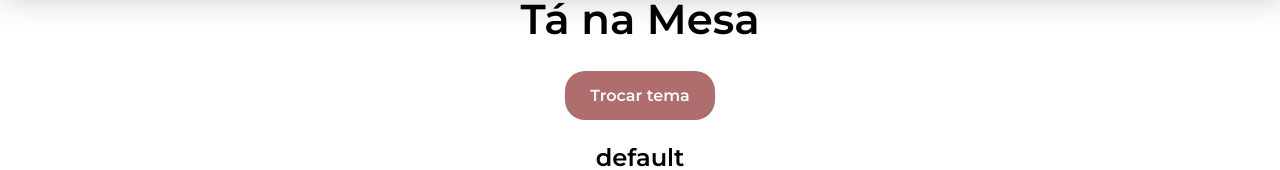
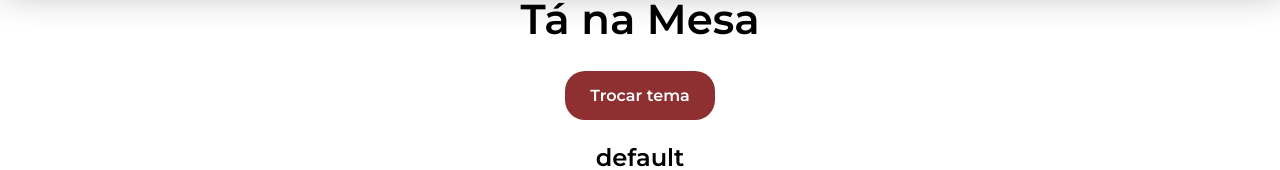
Before and after one commit to UnBArqDsw2021-1/2021.1_G02_TaNaMesa_Frontend, a React (Create React App) app in the folder frontend/: page / in a window 1280 px wide. Shown: the part 324-494 px from the top of the page. Built offline with nearby package versions, Linux system fonts and the light colour scheme.

Commit message:
(#8) Troca propriedade do botão de enabled para disabled

```diff
--- a/frontend/src/components/Button/index.tsx
+++ b/frontend/src/components/Button/index.tsx
@@ -6,7 +6,7 @@ type ButtonProps = {
   color: string;
   width?: string;
   padding?: string;
-  enabled?: boolean;
+  disabled?: boolean;
   onClick: () => void;
 };
 
@@ -15,7 +15,7 @@ const Button: React.FC<ButtonProps> = ({
   color,
   width,
   padding,
-  enabled,
+  disabled,
   onClick,
 }) => {
   return (
@@ -23,7 +23,7 @@ const Button: React.FC<ButtonProps> = ({
       color={color}
       width={width}
       padding={padding}
-      enabled={enabled}
+      disabled={disabled}
       onClick={onClick}
     >
       {children}
@@ -34,7 +34,7 @@ const Button: React.FC<ButtonProps> = ({
 Button.defaultProps = {
   width: '15rem',
   padding: '1.5rem',
-  enabled: true,
+  disabled: false,
 };
 
 export default Button;
--- a/frontend/src/components/Button/styles.ts
+++ b/frontend/src/components/Button/styles.ts
@@ -3,7 +3,7 @@ import styled from 'styled-components';
 interface NormalButtonProps {
   width?: string;
   padding?: string;
-  enabled?: boolean;
+  disabled?: boolean;
 }
 
 export const NormalButton = styled.button<NormalButtonProps>`
@@ -14,11 +14,11 @@ export const NormalButton = styled.button<NormalButtonProps>`
   width: ${props => props.width};
   color: ${props => props.theme.white};
   background-color: ${props => props.color};
-  opacity: ${props => (props.enabled ? 1 : 0.7)};
-  cursor: ${props => (props.enabled ? 'pointer' : 'default')};
+  opacity: ${props => (props.disabled ? 0.7 : 1)};
+  cursor: ${props => (props.disabled ? 'default' : 'pointer')};
   transition: 0.2s all;
 
   &:hover {
-    opacity: ${props => (props.enabled ? 0.9 : 0.7)};
+    opacity: ${props => (props.disabled ? 0.7 : 0.9)};
   }
 `;
--- a/frontend/src/pages/Home/index.tsx
+++ b/frontend/src/pages/Home/index.tsx
@@ -23,7 +23,7 @@ const Home: React.FC = () => {
 
       <h1>Tá na Mesa</h1>
 
-      <Button color={theme.primary01} enabled={false} onClick={switchTheme}>
+      <Button color={theme.primary01} onClick={switchTheme}>
         Trocar tema
       </Button>
 
```
